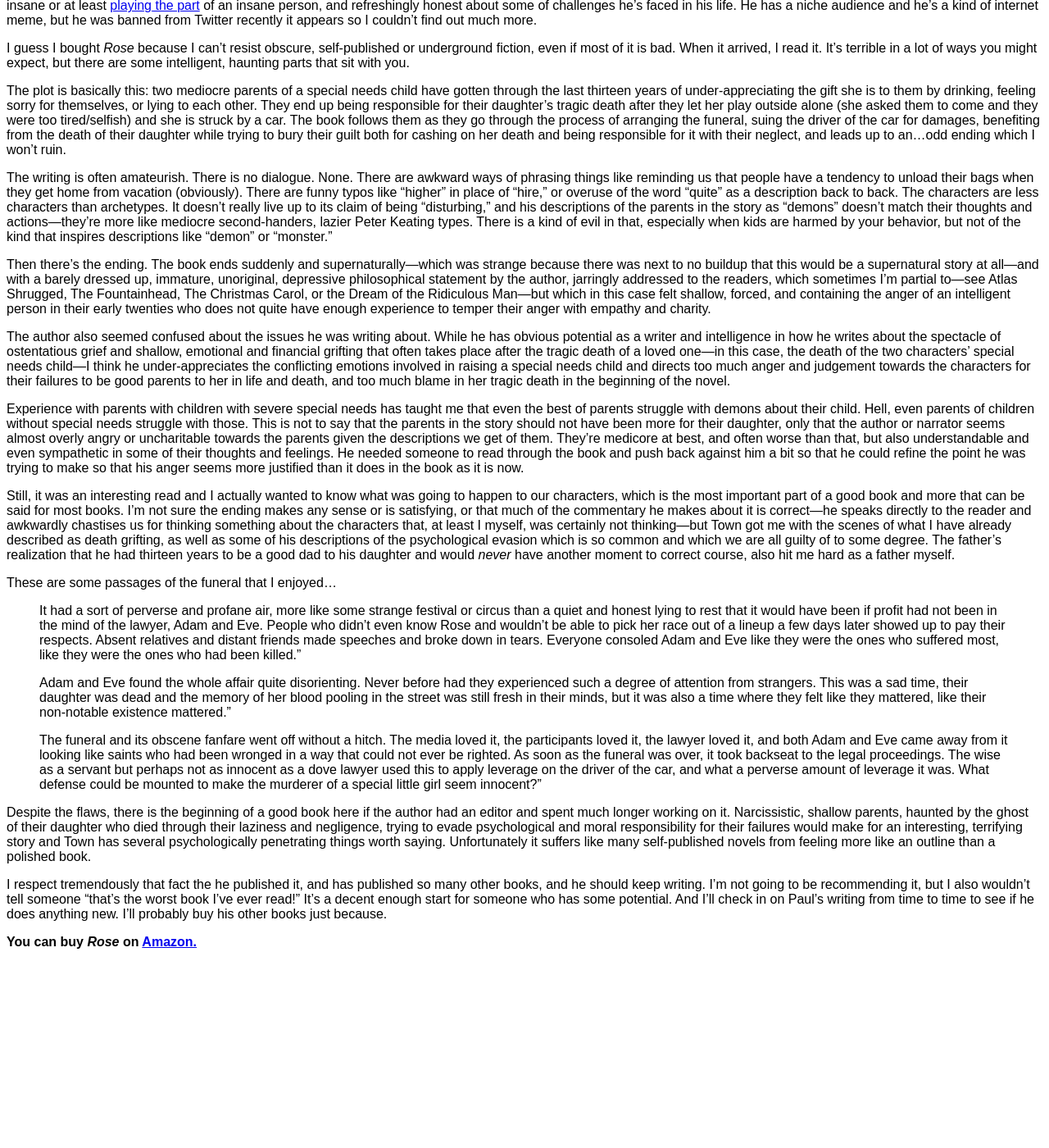
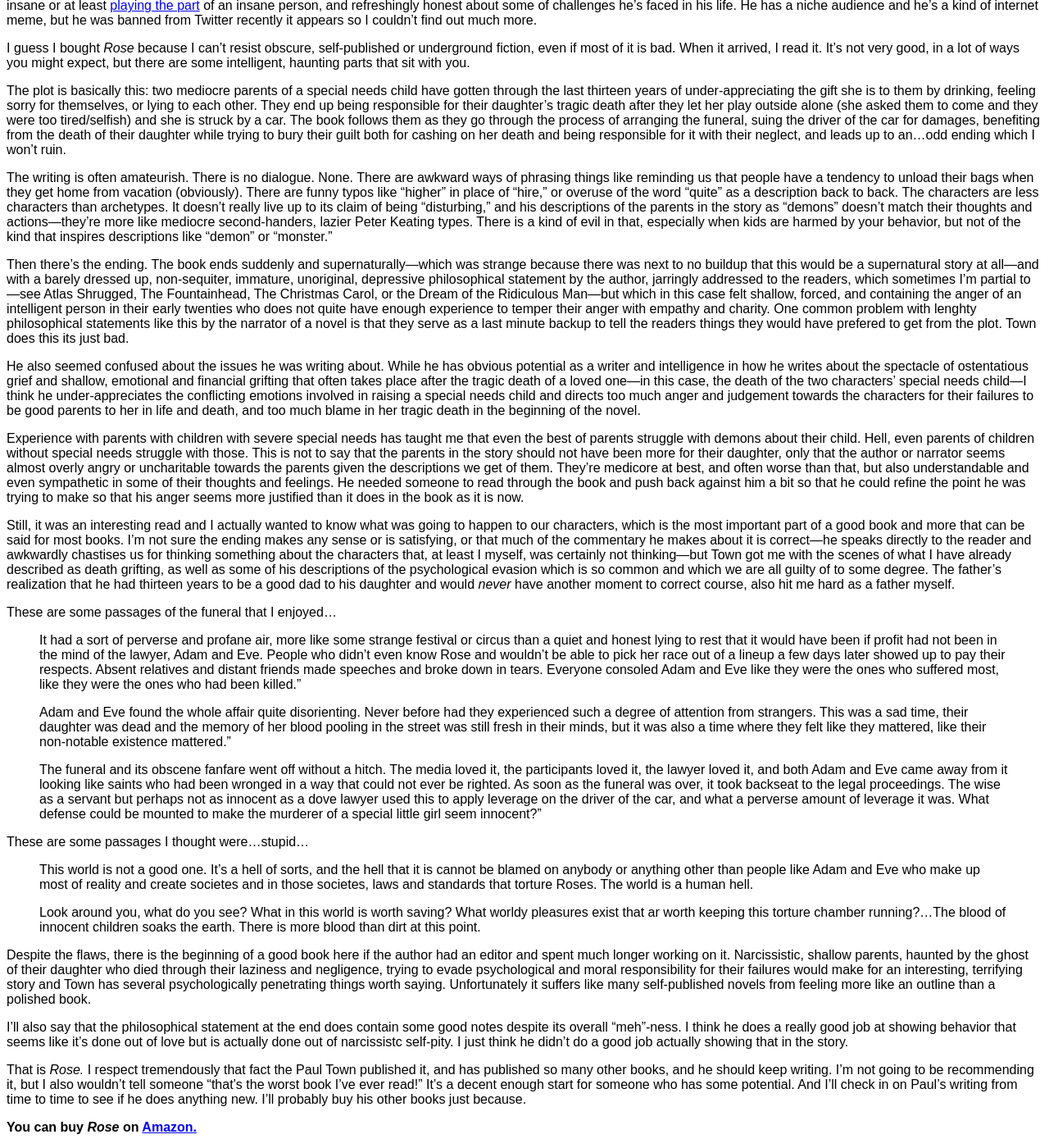
Before and after one commit to 0x000m/old, a Jekyll site: the page built from _posts/2022-05-13-rose.md, in a window 1280 px wide and 1400 px high, scrolled down 294 px. Shown: the whole window at 82% size. Built offline with Jekyll 4.4.1, drawn with Linux system fonts in a browser that asks for light colours; before the commit the page ends 1468 px from its top, so only the background shows below that.

Commit message:
Update 2022-05-13-rose.md

```diff
--- a/_posts/2022-05-13-rose.md
+++ b/_posts/2022-05-13-rose.md
@@ -14,15 +14,15 @@ This [book](https://www.amazon.com/gp/product/B09GZHKD7D/ref=dbs_a_def_rwt_hsch_
 
 Googling didn’t help me figure things out. There wasn’t a ton about Paul Town but I did watch an [interview](https://www.youtube.com/watch?v=V-kMYpaIy70) of him and he seems kind hearted, intelligent, interesting, probably a bit insane or at least [playing the part](https://www.youtube.com/c/PaulTown/videos) of an insane person, and refreshingly honest about some of challenges he’s faced in his life. He has a niche audience and he's a kind of internet meme, but he was banned from Twitter recently it appears so I couldn't find out much more.
 
-I guess I bought *Rose* because I can’t resist obscure, self-published or underground fiction, even if most of it is bad. When it arrived, I read it. It’s terrible in a lot of ways you might expect, but there are some intelligent, haunting parts that sit with you.
+I guess I bought *Rose* because I can’t resist obscure, self-published or underground fiction, even if most of it is bad. When it arrived, I read it. It’s not very good, in a lot of ways you might expect, but there are some intelligent, haunting parts that sit with you.
 
 The plot is basically this: two mediocre parents of a special needs child have gotten through the last thirteen years of under-appreciating the gift she is to them by drinking, feeling sorry for themselves, or lying to each other. They end up being responsible for their daughter’s tragic death after they let her play outside alone (she asked them to come and they were too tired/selfish) and she is struck by a car. The book follows them as they go through the process of arranging the funeral, suing the driver of the car for damages, benefiting from the death of their daughter while trying to bury their guilt both for cashing on her death and being responsible for it with their neglect, and leads up to an…odd ending which I won't ruin.
 
 The writing is often amateurish. There is no dialogue. None. There are awkward ways of phrasing things like reminding us that people have a tendency to unload their bags when they get home from vacation (obviously). There are funny typos like “higher” in place of “hire,” or overuse of the word “quite” as a description back to back. The characters are less characters than archetypes. It doesn’t really live up to its claim of being “disturbing,” and his descriptions of the parents in the story as “demons” doesn’t match their thoughts and actions—they’re more like mediocre second-handers, lazier Peter Keating types. There is a kind of evil in that, especially when kids are harmed by your behavior, but not of the kind that inspires descriptions like “demon” or “monster.”
 
-Then there’s the ending. The book ends suddenly and supernaturally—which was strange because there was next to no buildup that this would be a supernatural story at all—and with a barely dressed up, immature, unoriginal, depressive philosophical statement by the author, jarringly addressed to the readers, which sometimes I’m partial to—see Atlas Shrugged, The Fountainhead, The Christmas Carol, or the Dream of the Ridiculous Man—but which in this case felt shallow, forced, and containing the anger of an intelligent person in their early twenties who does not quite have enough experience to temper their anger with empathy and charity.
+Then there’s the ending. The book ends suddenly and supernaturally—which was strange because there was next to no buildup that this would be a supernatural story at all—and with a barely dressed up, non-sequiter, immature, unoriginal, depressive philosophical statement by the author, jarringly addressed to the readers, which sometimes I’m partial to—see Atlas Shrugged, The Fountainhead, The Christmas Carol, or the Dream of the Ridiculous Man—but which in this case felt shallow, forced, and containing the anger of an intelligent person in their early twenties who does not quite have enough experience to temper their anger with empathy and charity. One common problem with lenghty philosophical statements like this by the narrator of a novel is that they serve as a last minute backup to tell the readers things they would have prefered to get from the plot. Town does this  its just bad.
 
-The author also seemed confused about the issues he was writing about. While he has obvious potential as a writer and intelligence in how he writes about the spectacle of ostentatious grief and shallow, emotional and financial grifting that often takes place after the tragic death of a loved one—in this case, the death of the two characters’ special needs child—I think he under-appreciates the conflicting emotions involved in raising a special needs child and directs too much anger and judgement towards the characters for their failures to be good parents to her in life and death, and too much blame in her tragic death in the beginning of the novel.
+He also seemed confused about the issues he was writing about. While he has obvious potential as a writer and intelligence in how he writes about the spectacle of ostentatious grief and shallow, emotional and financial grifting that often takes place after the tragic death of a loved one—in this case, the death of the two characters’ special needs child—I think he under-appreciates the conflicting emotions involved in raising a special needs child and directs too much anger and judgement towards the characters for their failures to be good parents to her in life and death, and too much blame in her tragic death in the beginning of the novel.
 
 Experience with parents with children with severe special needs has taught me that even the best of parents struggle with demons about their child. Hell, even parents of children without special needs struggle with those. This is not to say that the parents in the story should not have been more for their daughter, only that the author or narrator seems almost overly angry or uncharitable towards the parents given the descriptions we get of them. They're medicore at best, and often worse than that, but also understandable and even sympathetic in some of their thoughts and feelings. He needed someone to read through the book and push back against him a bit so that he could refine the point he was trying to make so that his anger seems more justified than it does in the book as it is now.
 
@@ -36,8 +36,16 @@ These are some passages of the funeral that I enjoyed...
 
 > The funeral and its obscene fanfare went off without a hitch. The media loved it, the participants loved it, the lawyer loved it, and both Adam and Eve came away from it looking like saints who had been wronged in a way that could not ever be righted. As soon as the funeral was over, it took backseat to the legal proceedings. The wise as a servant but perhaps not as innocent as a dove lawyer used this to apply leverage on the driver of the car, and what a perverse amount of leverage it was. What defense could be mounted to make the murderer of a special little girl seem innocent?”
 
+These are some passages I thought were...stupid...
+
+> This world is not a good one. It's a hell of sorts, and the hell that it is cannot be blamed on anybody or anything other than people like Adam and Eve who make up most of reality and create societes and in those societes, laws and standards that torture Roses. The world is a human hell.
+
+> Look around you, what do you see? What in this world is worth saving? What worldy pleasures exist that ar worth keeping this torture chamber running?...The blood of innocent children soaks the earth. There is more blood than dirt at this point.
+
 Despite the flaws, there is the beginning of a good book here if the author had an editor and spent much longer working on it. Narcissistic, shallow parents, haunted by the ghost of their daughter who died through their laziness and negligence, trying to evade psychological and moral responsibility for their failures would make for an interesting, terrifying story and Town has several psychologically penetrating things worth saying. Unfortunately it suffers like many self-published novels from feeling more like an outline than a polished book.
 
-I respect tremendously that fact the he published it, and has published so many other books, and he should keep writing. I’m not going to be recommending it, but I also wouldn’t tell someone “that’s the worst book I’ve ever read!” It's a decent enough start for someone who has some potential. And I’ll check in on Paul’s writing from time to time to see if he does anything new. I’ll probably buy his other books just because.
+I'll also say that the philosophical statement at the end does contain some good notes despite its overall "meh"-ness. I think he does a really good job at showing behavior that seems like it's done out of love but is actually done out of narcissistc self-pity. I just think he didn't do a good job actually showing that in the story.
+
+That is *Rose.* I respect tremendously that fact the Paul Town published it, and has published so many other books, and he should keep writing. I’m not going to be recommending it, but I also wouldn’t tell someone “that’s the worst book I’ve ever read!” It's a decent enough start for someone who has some potential. And I’ll check in on Paul’s writing from time to time to see if he does anything new. I’ll probably buy his other books just because.
 
 **You can buy *Rose* on [Amazon.](https://www.amazon.com/gp/product/B09GZHKD7D/ref=dbs_a_def_rwt_hsch_vapi_taft_p1_i4)**
```
